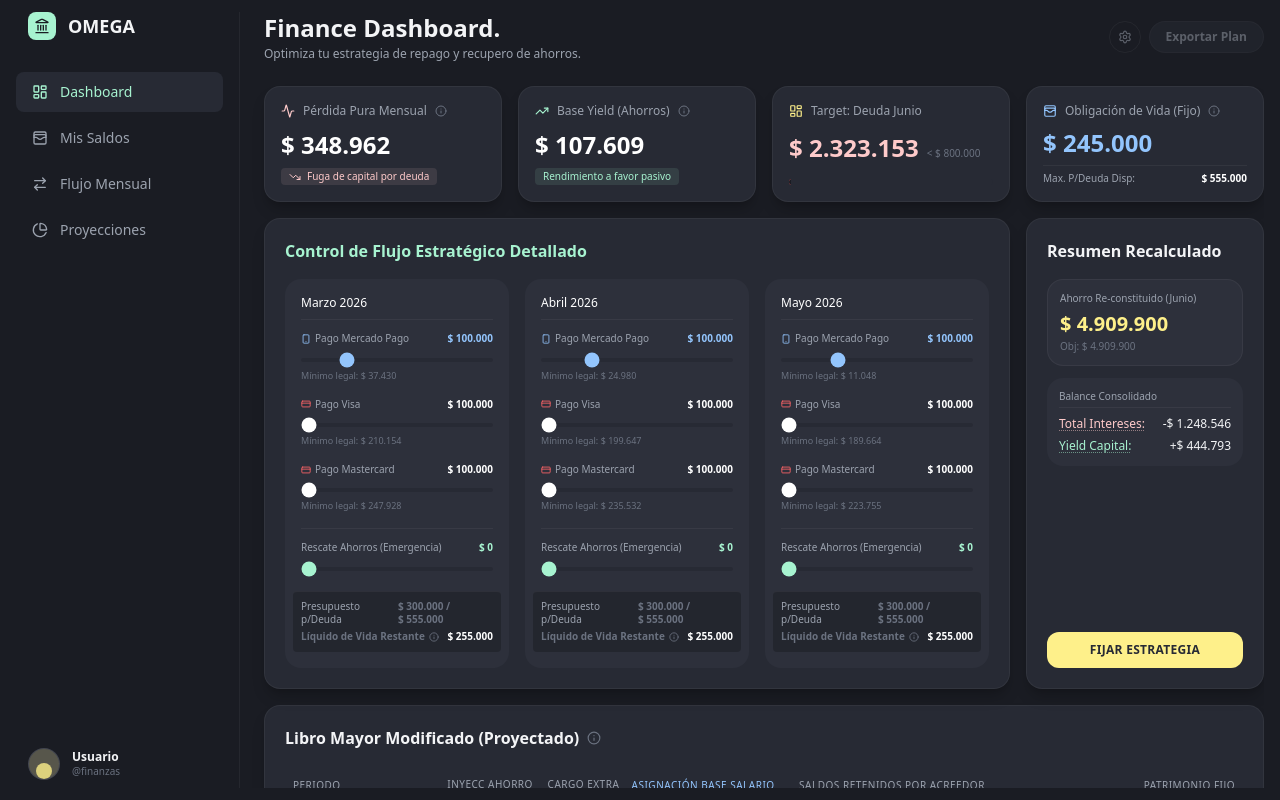
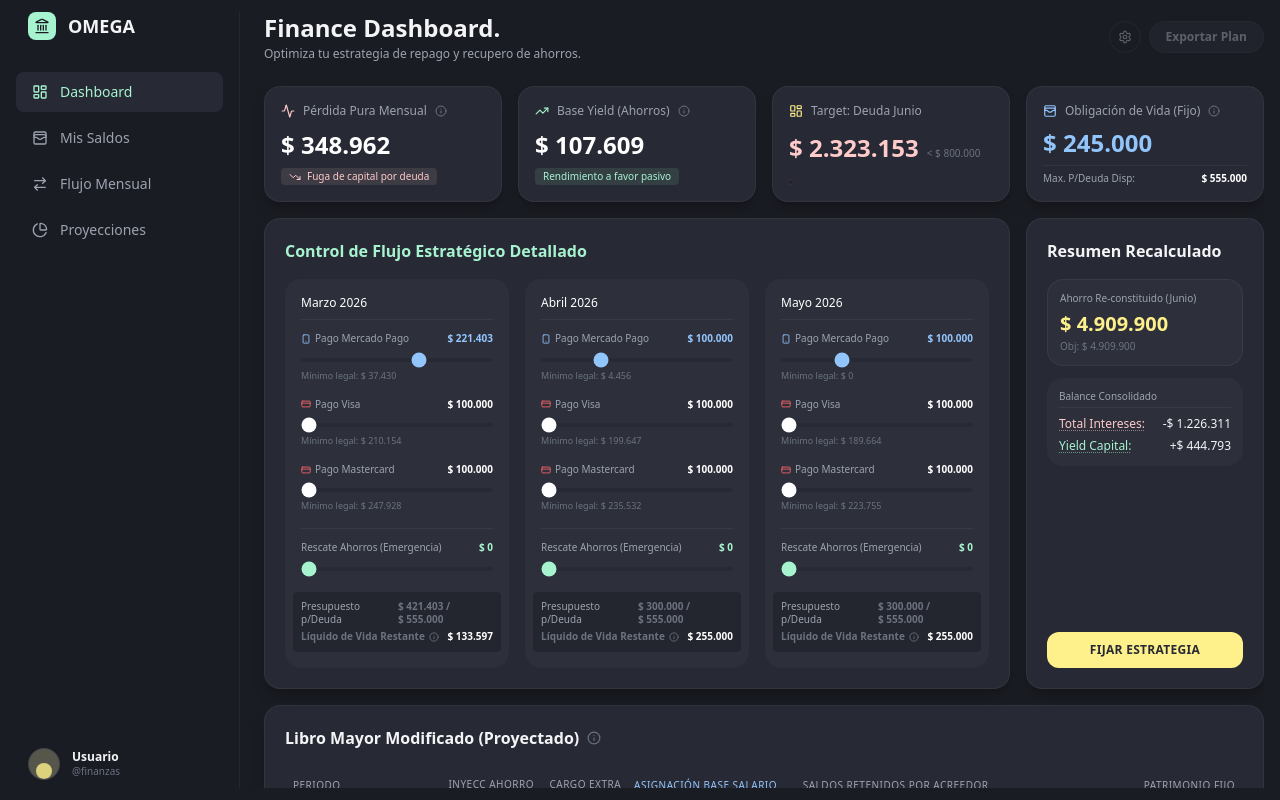
Before and after one commit to Ian9Franco/OMEGA, a Next.js app: page / in a window 1280 px wide. Built offline with nearby package versions, Linux system fonts and the light colour scheme.

Commit message:
Set specific March payment for Mercado Pago to ,403

```diff
--- a/src/app/page.tsx
+++ b/src/app/page.tsx
@@ -333,7 +333,7 @@ export default function Home() {
 
   // Specific allocations per card per month instead of a global slider
   const [salaryAllocations, setSalaryAllocations] = useState([
-      { mp: 100000, visa: 100000, master: 100000 },
+      { mp: 221403, visa: 100000, master: 100000 },
       { mp: 100000, visa: 100000, master: 100000 },
       { mp: 100000, visa: 100000, master: 100000 }
   ]);
```
